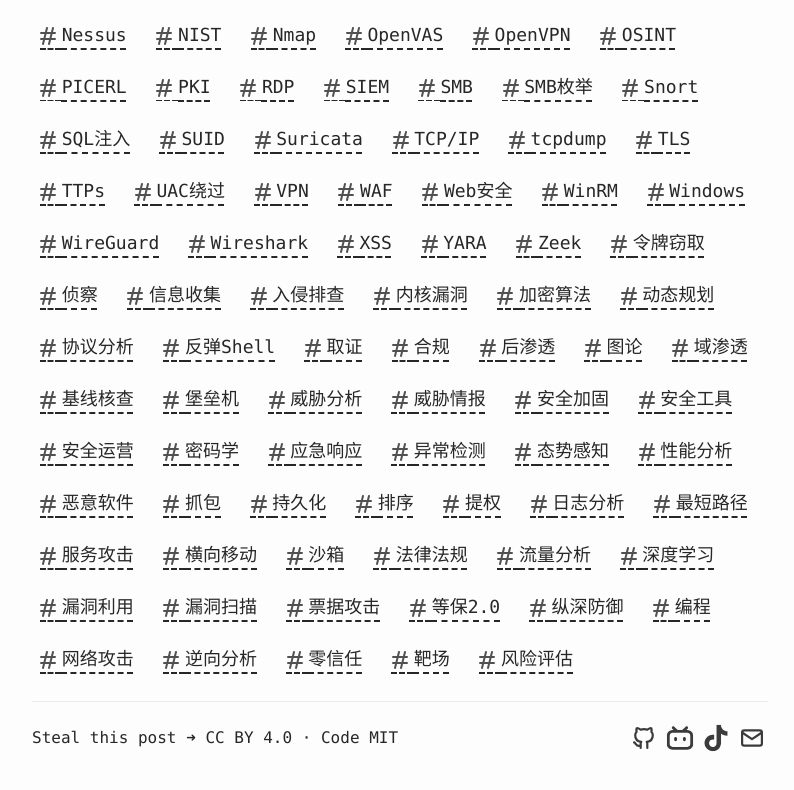
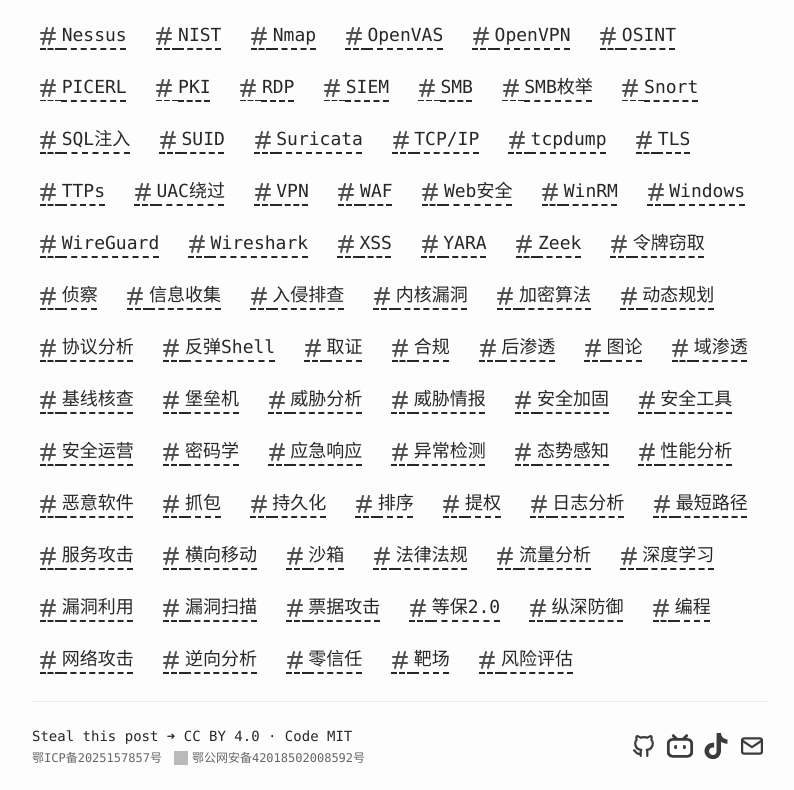
Before and after one commit to Perimsx/blog, an Astro site: page /tags in a window 1280 px wide. Shown: the part 408-1198 px from the top of the page, without its empty margins (240-1034 px from the left). Built offline with nearby package versions, Linux system fonts and the light colour scheme; Astro itself is replaced by a stand-in of ours; some packages are replaced by stand-ins of ours; grey boxes are pictures that could not be loaded.

Commit message:
feat(footer): 增加ICP与公安备案信息展示
[原因] 满足网站合规要求须在底栏展示备案信息
[方案] 在Footer组件中新增包含链接与盾牌图标的嵌套排版结构

```diff
--- a/src/components/Footer.astro
+++ b/src/components/Footer.astro
@@ -15,10 +15,19 @@ const { noMarginTop = false } = Astro.props;
     class="flex flex-col items-center justify-between py-6 sm:flex-row-reverse sm:py-4"
   >
     <Socials centered />
-    <div class="my-2 flex flex-col items-center whitespace-nowrap sm:flex-row">
+    <div class="my-2 flex flex-col items-center whitespace-nowrap sm:items-start text-sm">
       <a href="https://github.com/steipete/steipete.me" target="_blank" rel="noopener noreferrer" class="hover:text-accent">
         Steal this post ➜ CC BY 4.0 · Code MIT
       </a>
+      <div class="flex flex-col sm:flex-row items-center sm:gap-3 text-xs opacity-70 mt-2 sm:mt-1">
+        <a href="https://beian.miit.gov.cn/" target="_blank" rel="noopener noreferrer" class="hover:text-accent">
+          鄂ICP备2025157857号
+        </a>
+        <a href="http://www.beian.gov.cn/portal/registerSystemInfo?recordcode=42018502008592" target="_blank" rel="noopener noreferrer" class="hover:text-accent flex items-center gap-1 mt-1 sm:mt-0">
+          <img src="https://gw.alicdn.com/tfs/TB1..50QpXXXXX7XpXXXXXXXXXX-20-20.png" alt="公安备案图标" class="w-3.5 h-3.5" />
+          鄂公网安备42018502008592号
+        </a>
+      </div>
     </div>
   </div>
 </footer>
```
